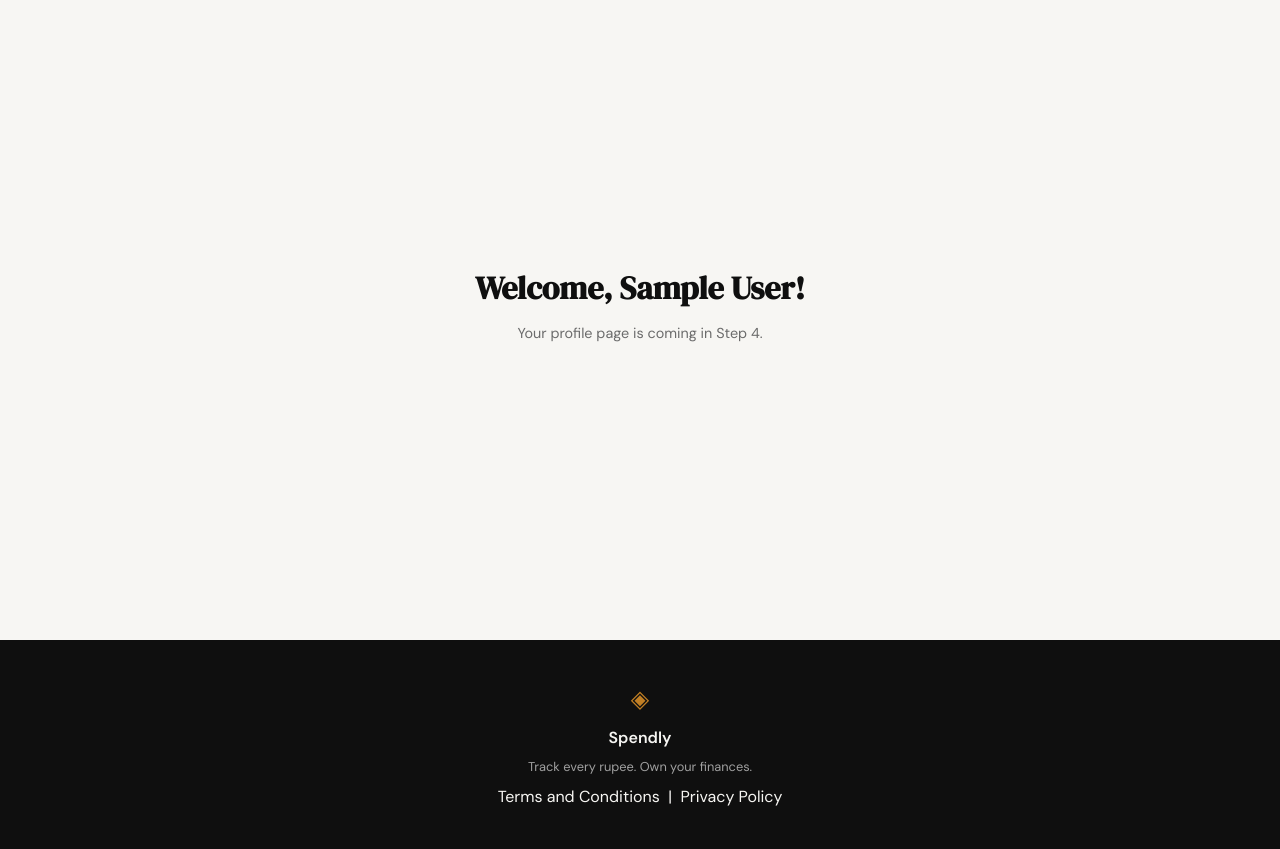
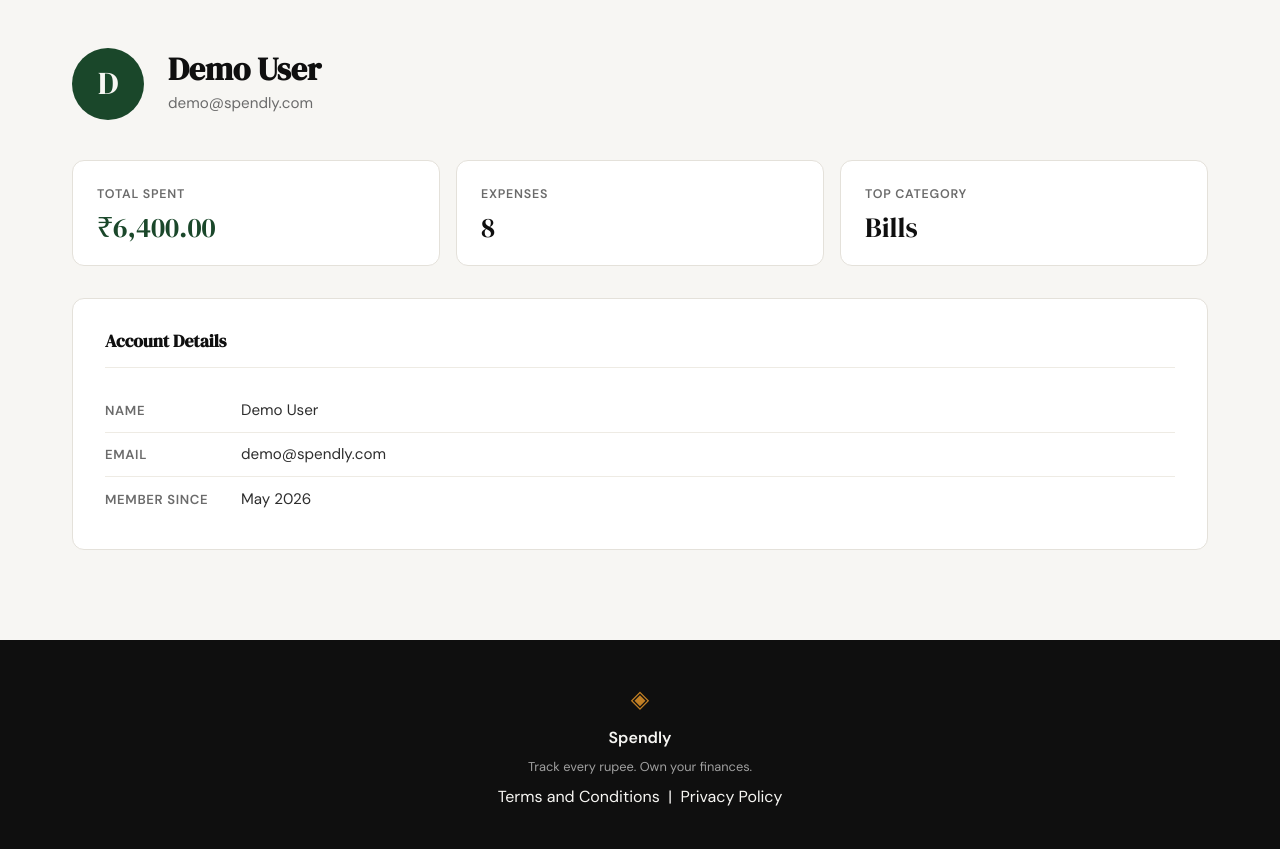
Before and after one commit to rahulnathjogi/spendly, a Flask app: page /profile in a window 1280 px wide. Shown: the part 61-910 px from the top of the page. Run offline with Flask 3, Linux system fonts and the light colour scheme; the visitor is signed in with stand-in values (Sample User, id 1); data comes from the database, SQL or seed files in the repository.

Commit message:
implement profile page design (step 04)
- Add get_user_by_id() and get_expense_stats() helpers to database/db.py
- Add inr Jinja filter and upgrade profile() route in app.py to pass user data and stats
- Replace placeholder profile.html with full design: avatar, stats cards, account details

Co-Authored-By: Claude Sonnet 4.6 <noreply@anthropic.com>

```diff
--- a/app.py
+++ b/app.py
@@ -1,11 +1,17 @@
 import sqlite3
 import functools
+from datetime import datetime
 from flask import Flask, flash, redirect, render_template, request, session, url_for
 from werkzeug.security import check_password_hash
-from database.db import get_db, init_db, seed_db, create_user, get_user_by_email
+from database.db import get_db, init_db, seed_db, create_user, get_user_by_email, get_user_by_id, get_expense_stats
 
 app = Flask(__name__)
 app.secret_key = "spendly-dev-secret"
+
+
+@app.template_filter("inr")
+def inr_filter(value):
+    return f"₹{value:,.2f}"
 
 with app.app_context():
     init_db()
@@ -111,7 +117,13 @@ def logout():
 @app.route("/profile")
 @login_required
 def profile():
-    return render_template("profile.html")
+    user  = get_user_by_id(session["user_id"])
+    stats = get_expense_stats(session["user_id"])
+    member_since = ""
+    if user and user["created_at"]:
+        dt = datetime.strptime(user["created_at"], "%Y-%m-%d %H:%M:%S")
+        member_since = dt.strftime("%B %Y")
+    return render_template("profile.html", user=user, stats=stats, member_since=member_since)
 
 
 @app.route("/expenses/add")
--- a/database/db.py
+++ b/database/db.py
@@ -71,6 +71,38 @@ def seed_db():
     conn.close()
 
 
+def get_user_by_id(user_id):
+    conn = get_db()
+    try:
+        return conn.execute(
+            "SELECT * FROM users WHERE id = ?", (user_id,)
+        ).fetchone()
+    finally:
+        conn.close()
+
+
+def get_expense_stats(user_id):
+    conn = get_db()
+    try:
+        row = conn.execute(
+            "SELECT COALESCE(SUM(amount), 0.0) AS total, COUNT(*) AS count "
+            "FROM expenses WHERE user_id = ?",
+            (user_id,),
+        ).fetchone()
+        top = conn.execute(
+            "SELECT category FROM expenses WHERE user_id = ? "
+            "GROUP BY category ORDER BY SUM(amount) DESC LIMIT 1",
+            (user_id,),
+        ).fetchone()
+        return {
+            "total": row["total"],
+            "count": row["count"],
+            "top_category": top["category"] if top else None,
+        }
+    finally:
+        conn.close()
+
+
 def get_user_by_email(email):
     conn = get_db()
     try:
--- a/templates/profile.html
+++ b/templates/profile.html
@@ -2,13 +2,175 @@
 
 {% block title %}Profile — Spendly{% endblock %}
 
+{% block head %}
+<style>
+    .profile-page {
+        max-width: var(--max-width);
+        margin: 0 auto;
+        padding: 3rem 2rem 4rem;
+    }
+
+    /* ---- Header ---- */
+    .profile-header {
+        display: flex;
+        align-items: center;
+        gap: 1.5rem;
+        margin-bottom: 2.5rem;
+    }
+
+    .profile-avatar {
+        width: 72px;
+        height: 72px;
+        border-radius: 50%;
+        background: var(--accent);
+        color: var(--paper);
+        display: flex;
+        align-items: center;
+        justify-content: center;
+        font-family: var(--font-display);
+        font-size: 2rem;
+        flex-shrink: 0;
+    }
+
+    .profile-header-text h1 {
+        font-family: var(--font-display);
+        font-size: 2rem;
+        line-height: 1.1;
+        color: var(--ink);
+    }
+
+    .profile-header-text p {
+        color: var(--ink-muted);
+        font-size: 0.95rem;
+        margin-top: 0.25rem;
+    }
+
+    /* ---- Stats row ---- */
+    .stats-grid {
+        display: grid;
+        grid-template-columns: repeat(3, 1fr);
+        gap: 1rem;
+        margin-bottom: 2rem;
+    }
+
+    .stat-card {
+        background: var(--paper-card);
+        border: 1px solid var(--border);
+        border-radius: var(--radius-md);
+        padding: 1.5rem;
+    }
+
+    .stat-label {
+        font-size: 0.78rem;
+        font-weight: 600;
+        letter-spacing: 0.06em;
+        text-transform: uppercase;
+        color: var(--ink-muted);
+        margin-bottom: 0.5rem;
+    }
+
+    .stat-value {
+        font-family: var(--font-display);
+        font-size: 1.75rem;
+        color: var(--ink);
+        line-height: 1;
+    }
+
+    .stat-card.accent .stat-value {
+        color: var(--accent);
+    }
+
+    /* ---- Account details card ---- */
+    .details-card {
+        background: var(--paper-card);
+        border: 1px solid var(--border);
+        border-radius: var(--radius-md);
+        padding: 1.75rem 2rem;
+    }
+
+    .details-card h2 {
+        font-family: var(--font-display);
+        font-size: 1.1rem;
+        color: var(--ink);
+        margin-bottom: 1.25rem;
+        padding-bottom: 0.75rem;
+        border-bottom: 1px solid var(--border-soft);
+    }
+
+    .details-row {
+        display: flex;
+        align-items: baseline;
+        gap: 1rem;
+        padding: 0.6rem 0;
+        border-bottom: 1px solid var(--border-soft);
+    }
+
+    .details-row:last-child {
+        border-bottom: none;
+    }
+
+    .details-key {
+        font-size: 0.82rem;
+        font-weight: 600;
+        color: var(--ink-muted);
+        text-transform: uppercase;
+        letter-spacing: 0.05em;
+        min-width: 120px;
+    }
+
+    .details-val {
+        font-size: 0.95rem;
+        color: var(--ink-soft);
+    }
+
+    @media (max-width: 600px) {
+        .stats-grid { grid-template-columns: 1fr; }
+        .profile-header { flex-direction: column; align-items: flex-start; }
+    }
+</style>
+{% endblock %}
+
 {% block content %}
-<section class="auth-section">
-    <div class="auth-container">
-        <div class="auth-header">
-            <h1 class="auth-title">Welcome, {{ session['user_name'] }}!</h1>
-            <p class="auth-subtitle">Your profile page is coming in Step 4.</p>
+<div class="profile-page">
+
+    <div class="profile-header">
+        <div class="profile-avatar">{{ user.name[0] | upper }}</div>
+        <div class="profile-header-text">
+            <h1>{{ user.name }}</h1>
+            <p>{{ user.email }}</p>
         </div>
     </div>
-</section>
+
+    <div class="stats-grid">
+        <div class="stat-card accent">
+            <div class="stat-label">Total Spent</div>
+            <div class="stat-value">{{ stats.total | inr }}</div>
+        </div>
+        <div class="stat-card">
+            <div class="stat-label">Expenses</div>
+            <div class="stat-value">{{ stats.count }}</div>
+        </div>
+        <div class="stat-card">
+            <div class="stat-label">Top Category</div>
+            <div class="stat-value">{{ stats.top_category or "—" }}</div>
+        </div>
+    </div>
+
+    <div class="details-card">
+        <h2>Account Details</h2>
+        <div class="details-row">
+            <span class="details-key">Name</span>
+            <span class="details-val">{{ user.name }}</span>
+        </div>
+        <div class="details-row">
+            <span class="details-key">Email</span>
+            <span class="details-val">{{ user.email }}</span>
+        </div>
+        <div class="details-row">
+            <span class="details-key">Member Since</span>
+            <span class="details-val">{{ member_since }}</span>
+        </div>
+    </div>
+
+</div>
 {% endblock %}
```
Also changed, not shown: .claude/specs/04-profile-page-design.md (added).
